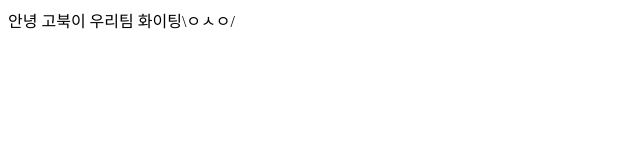
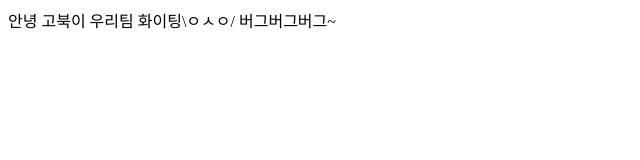
Before and after one commit to GoBookEE/GoBookEPractice, a plain HTML site: page gitpractice1.html in a window 1280 px wide. Shown: the whole page, without its empty margins (0-640 px from the left). Drawn offline with Linux system fonts and the light colour scheme.

Commit message:
feat: gitpractice1.html 구현

```diff
--- a/gitpractice1.html
+++ b/gitpractice1.html
@@ -10,6 +10,7 @@
 <body>
     안녕
     고북이 우리팀 화이팅\ㅇㅅㅇ/
+    버그버그버그~
 </body>
 
 </html>
```
